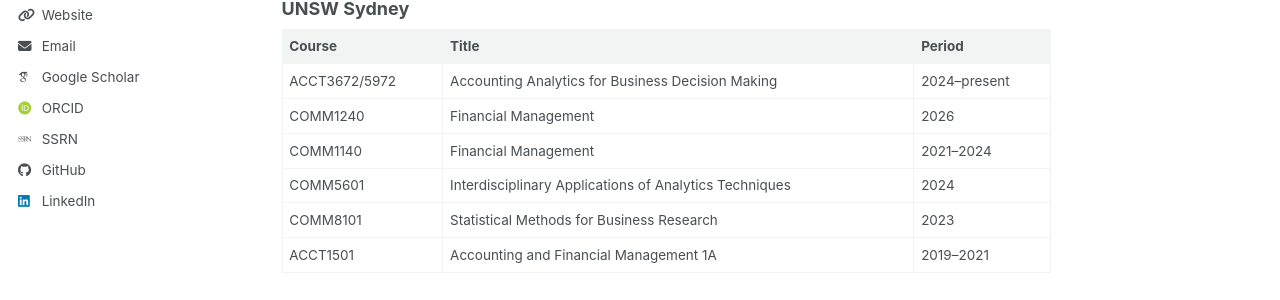
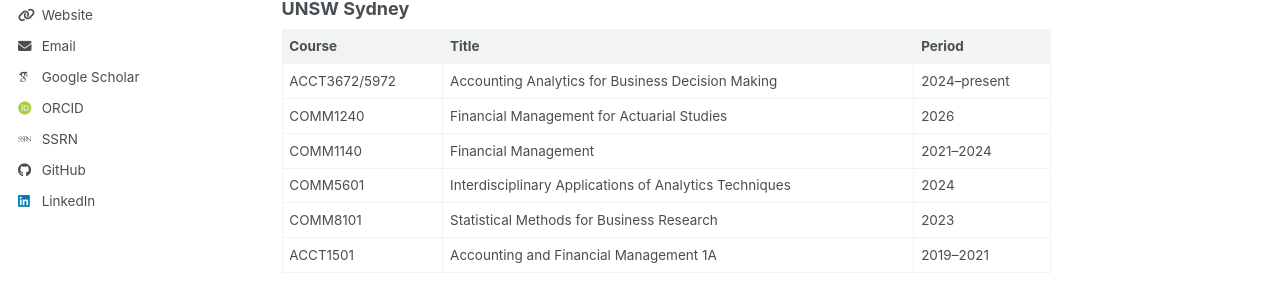
Before and after one commit to leonard67/leonard67.github.io, a Jekyll site: the page built from _pages/teaching.md, in a window 1280 px wide and 900 px high. Shown: the part 393-693 px from the top of the window. Built offline with Jekyll 4.4.1, drawn with Linux system fonts in a browser that asks for light colours; some web fonts are replaced; a script that is not in the unit is left out.

Commit message:
Update course title for Financial Management

```diff
--- a/_pages/teaching.md
+++ b/_pages/teaching.md
@@ -16,7 +16,7 @@
 | Course | Title | Period |
 |---|---|---|
 | ACCT3672/5972 | Accounting Analytics for Business Decision Making | 2024–present |
-| COMM1240 | Financial Management | 2026 |
+| COMM1240 | Financial Management for Actuarial Studies | 2026 |
 | COMM1140 | Financial Management | 2021–2024 |
 | COMM5601 | Interdisciplinary Applications of Analytics Techniques | 2024 |
 | COMM8101 | Statistical Methods for Business Research | 2023 |
```
